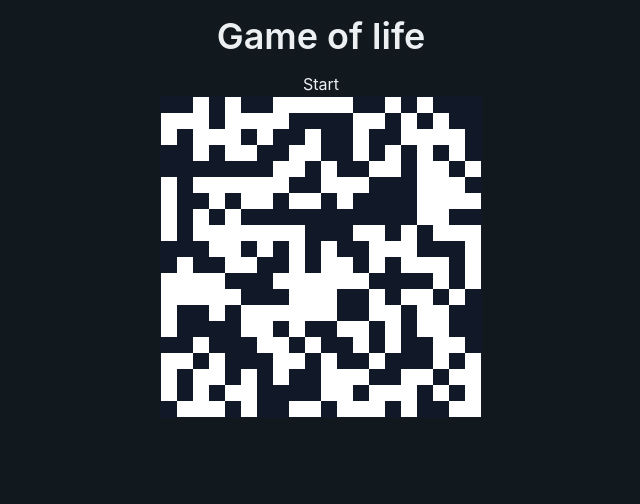
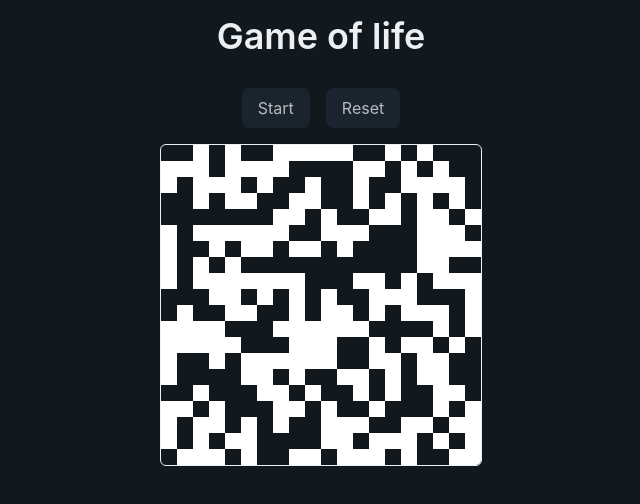
Before and after one commit to Chris-specs/game-of-life, a React (Create React App) app: page / in a window 1280 px wide. Shown: the top 504 px of the page, without its empty margins (319-959 px from the left). Built offline with nearby package versions, Linux system fonts and the light colour scheme.

Commit message:
Main functionality to Grid component created

```diff
--- a/src/components/Grid.jsx
+++ b/src/components/Grid.jsx
@@ -1,5 +1,7 @@
 // Common
 import { useState } from "react"
+// Components
+import Button from "./shared/Button"
 // Utils
 import { randomCells, simulation } from "../utils"
 // Constants
@@ -16,22 +18,36 @@ const Cell = ({ alive }) => (
 const Grid = () => {
 
     const [grid, setGrid] = useState(randomCells)
-    const [runing, setRuning] = useState(false)
+    const [isRun, setIsRun] = useState(false)
+    const [interval, set] = useState(null)
 
-    const handleClick = () => {
-        setRuning(!runing)
+    const handleRun = () => {
+        setIsRun(!isRun)
 
-        setInterval(() => {
-            setGrid(simulation(grid))
-        }, 200);
+        if (isRun) {
+            clearInterval(interval)
+        } else {
+            set(setInterval(() => {
+                setGrid(simulation(grid))
+            }, 200));
+        }
+    }
+
+    const handleReset = () => {
+        clearInterval(interval)
+        setIsRun(false)
+        setGrid(randomCells)
     }
 
     return (
         <>
-            <button onClick={handleClick}>Start</button>
+            <div className='flex gap-4 py-4'>
+                <Button onClick={handleRun} className='px-4 py-2'>{ isRun ? 'Stop' : 'Start'}</Button>
+                <Button onClick={handleReset} className='px-4 py-2'>Reset</Button>
+            </div>
             <div
                 style={{ gridTemplateColumns: `repeat(${COLS}, minmax(0, 1rem))` }}
-                className='grid w-fit bg-gray-900 border border-gray-900'
+                className='grid w-fit bg-dark border border-light rounded-md overflow-hidden'
             >
                 {
                     grid.map(( row, iR ) =>
```
